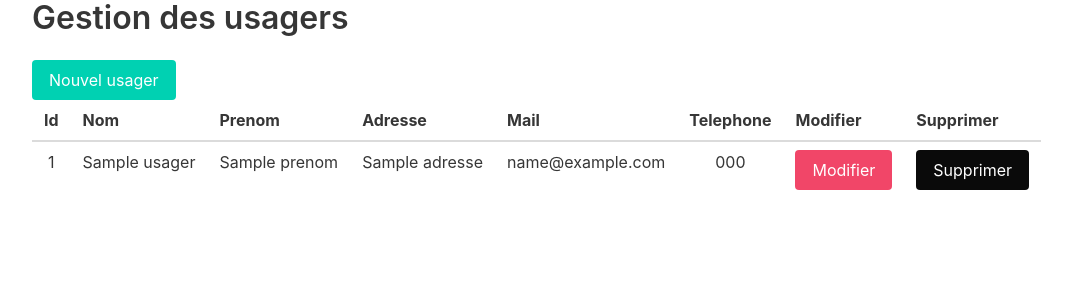
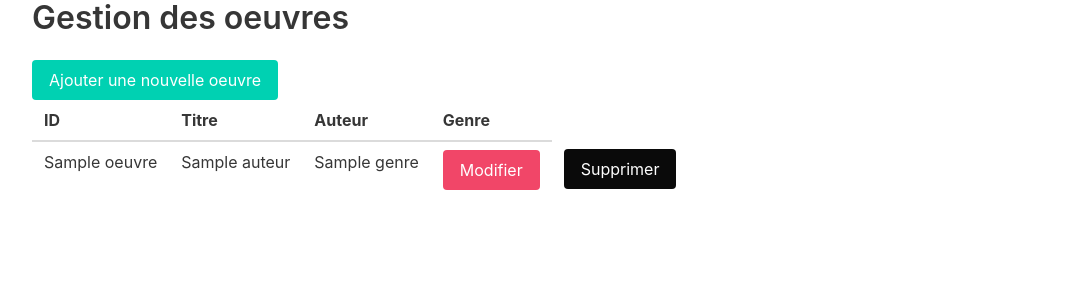
Before and after one commit to Khaloudinho/bibal-project, a Spring app: template src/main/resources/templates/oeuvres.html in a window 1280 px wide. Shown: the top 300 px of the page, without its empty margins (32-1104 px from the left). Run offline with Thymeleaf, Linux system fonts and the light colour scheme; the template is opened without the code that fills it: most values are stand-ins (such as "Sample title", 1, 10 or a date in 2020); data that the repository does not hold is empty; some libraries are stand-ins or nearby versions.

Commit message:
developing features related to 'Oeuvre'

```diff
--- a/src/main/java/com/bibal/dao/OeuvreRepository.java
+++ b/src/main/java/com/bibal/dao/OeuvreRepository.java
@@ -14,8 +14,8 @@ import java.util.List;
 
 public interface OeuvreRepository extends JpaRepository<Oeuvre, Long> {
 
-	@Query("SELECT o FROM Oeuvre o WHERE o.nom LIKE %:x%")
-	List<Oeuvre> recupererOeuvreViaTitre(@Param("x") String nom);
+	@Query("SELECT o FROM Oeuvre o WHERE o.titre LIKE %:x%")
+	List<Oeuvre> recupererOeuvreViaTitre(@Param("x") String titre);
 
 	/*
 	@Query("SELECT o FROM Oeuvre o WHERE o.idOeuvre LIKE %:id%")
--- a/src/main/java/com/bibal/metier/Oeuvre.java
+++ b/src/main/java/com/bibal/metier/Oeuvre.java
@@ -15,6 +15,8 @@ public class Oeuvre implements Serializable {
 	private String titre;
 	private String auteur;
 	private String genre;
+
+	public Oeuvre() {}
 
 	public Oeuvre(String titre, String auteur, String genre) {
 		this.titre = titre;
--- a/src/main/java/com/bibal/service/implementation/OeuvreServiceImpl.java
+++ b/src/main/java/com/bibal/service/implementation/OeuvreServiceImpl.java
@@ -19,13 +19,11 @@ public class OeuvreServiceImpl implements OeuvreService {
 	@Override
 	public List<Oeuvre> recupererToutesLesOeuvres() {
 	    return oeuvreRepository.findAll();
-        //recupererToutesLesOeuvres();
 	}
 
 	@Override
 	public Oeuvre recupererOeuvreViaID(Long idOeuvre) {
-		return oeuvreRepository.getOne(idOeuvre);
-        //recupererOeuvreViaID(idOeuvre);
+		return oeuvreRepository.findOne(idOeuvre);
 	}
 
 	@Override
@@ -42,7 +40,6 @@ public class OeuvreServiceImpl implements OeuvreService {
 	@Override
 	public void supprimerOeuvre(Long idOeuvre) {
 	    oeuvreRepository.delete(idOeuvre);
-        //supprimerOeuvreViaID(idOeuvre);
 	}
 
 	@Override
--- a/src/main/resources/templates/oeuvres.html
+++ b/src/main/resources/templates/oeuvres.html
@@ -3,46 +3,37 @@
 <head>
     <meta charset="UTF-8" />
     <title>Oeuvres</title>
-    <link rel="stylesheet" href="https://cdnjs.cloudflare.com/ajax/libs/bulma/0.5.3/css/bulma.min.css"></link>
+    <link rel="stylesheet" href="https://cdnjs.cloudflare.com/ajax/libs/bulma/0.5.3/css/bulma.min.css" />
 </head>
 <body>
 <section layout:fragment="custom-content">
     <div class="container">
-        <p class="title">Gestion des usagers</p>
-        <form th:action="@{/addUsagerForm}" method="get">
+        <p class="title">Gestion des oeuvres</p>
+        <form th:action="@{/getFormAjouterOeuvre}" th:method="get">
             <div class="field">
                 <div class="control">
-                    <button class="button is-primary">Nouvel usager</button>
+                    <button class="button is-primary">Ajouter une nouvelle oeuvre</button>
                 </div>
             </div>
         </form>
-        <div th:action="@{/allUsagers}" method="get">
+        <div th:action="@{/oeuvres}" method="get">
             <table class="table table-striped table-bordered"
                    cellspacing="0">
                 <thead>
                 <tr>
-                    <th>Id</th>
-                    <th>Nom</th>
-                    <th>Prenom</th>
-                    <th>Adresse</th>
-                    <th>Mail</th>
-                    <th>Telephone</th>
-                    <th>Modifier</th>
-                    <th>Supprimer</th>
+                    <th>ID</th>
+                    <th>Titre</th>
+                    <th>Auteur</th>
+                    <th>Genre</th>
                 </tr>
                 </thead>
                 <tbody>
-                <tr class="odd" role="row" th:each="u:${allUsagers}"
-                    th:id="${u.etat}">
-                    <td style="text-align: center" th:text="${u.idUsager}"></td>
-                    <td style="text-align: center" th:text="${u.nom}"></td>
-                    <td style="text-align: center" th:text="${u.prenom}"></td>
-                    <td style="text-align: center" th:text="${u.adresse}"></td>
-                    <td style="text-align: center" th:text="${u.mail}"></td>
-                    <td style="text-align: center" th:text="${u.tel}"></td>
+                <tr class="odd" role="row" th:each="o:${oeuvres}" th:id="${o.idOeuvre}">
+                    <td style="text-align: center" th:text="${o.titre}"></td>
+                    <td style="text-align: center" th:text="${o.auteur}"></td>
+                    <td style="text-align: center" th:text="${o.genre}"></td>
                     <td>
-                        <form th:action="@{/updateUsagerForm}" method="get">
-                            <input type="hidden" name="idUsager" th:value="${u.idUsager}"></input>
+                        <form th:action="@{'/getFormModifierOeuvre/' + ${o.idOeuvre}}" th:method="get">
                             <div class="field">
                                 <div class="control">
                                     <button class="button is-danger" type="submit">Modifier</button>
@@ -51,8 +42,7 @@
                         </form>
                     </td>
                     <td>
-                        <form th:action="@{/usager}" th:method="delete">
-                            <input type="hidden" name="idUsager" th:value="${u.idUsager}"></input>
+                        <form th:action="@{'/supprimerOeuvre/' + ${o.idOeuvre}}" th:method="delete">
                             <div class="field">
                                 <div class="control">
                                     <button class="button is-black" type="submit">Supprimer</button>
--- a/src/main/resources/templates/updateUserForm.html
+++ b/src/main/resources/templates/updateUserForm.html
@@ -42,7 +42,7 @@
             <div class="field">
                 <label class="label">Téléphone</label>
                 <div class="control">
-                    <input class="input" type="tel" name="tel" placeholder="Téléphoene" th:value="${usager.tel}"></input>
+                    <input class="input" type="tel" name="tel" placeholder="Téléphone" th:value="${usager.tel}"></input>
                 </div>
             </div>
 
```
Also changed, not shown: src/main/java/com/bibal/controller/OeuvreController.java (+4 -4 lines), src/main/resources/templates/formAjouterOeuvre.html (+36 -3 lines), src/main/resources/templates/formModifierOeuvre.html (+36 -3 lines).
